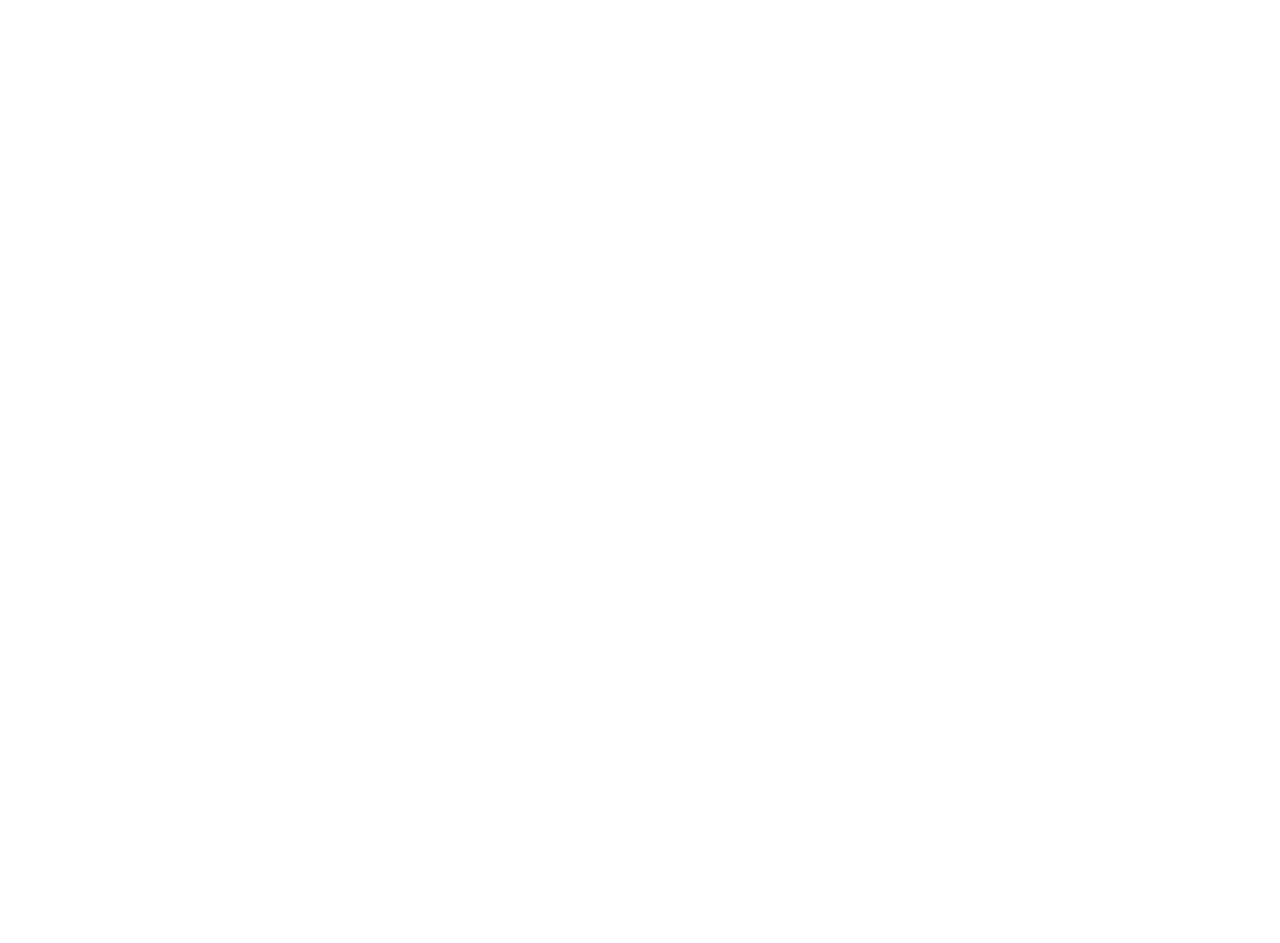
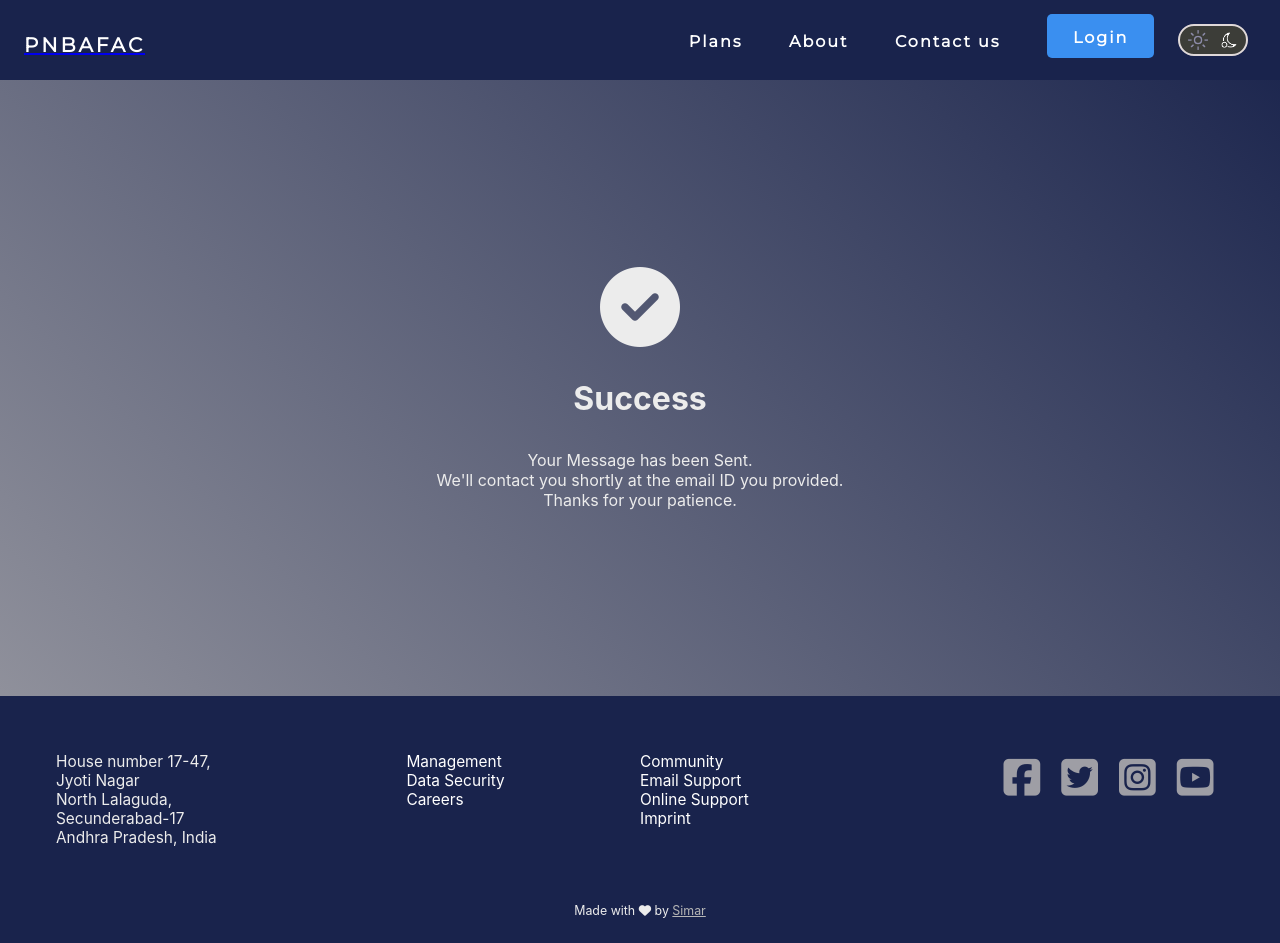
Before and after one commit to simarmannsingh/SpaceRocket, a React (Create React App) app: page /contactsubmission in a window 1280 px wide. Before the commit the page ends 800 px from the top, so only its background shows below. Built offline with nearby package versions, Linux system fonts and the light colour scheme.

Commit message:
Added contact-us form functionality along with success message page.

```diff
--- a/src/App.css
+++ b/src/App.css
@@ -32,6 +32,9 @@
 
 }
 
+h1, h2, h3, h4, h5, h6, p{
+  color: var(--text-secondary);
+}
 .App {
   /* background-color: var(--bg-tertiary); */
   background: linear-gradient(45deg, var(--bg-secondary),var(--bg-tertiary));
@@ -135,7 +138,7 @@
   display: flex;
   flex-direction: column;
   align-items: center;
-  justify-content: center;          /* for vertical */
+  justify-content: center;          /* for vertical center */
   padding-bottom: 7em;
 }
 
@@ -158,7 +161,6 @@
   color: var(--bg-tertiary);
 
 }
-
 
 .main-content{
   display: flex;
@@ -260,6 +262,24 @@
 textarea{
   resize: none;
   min-height: 10em;
+}
+
+.contactsubmission{
+justify-content: center;
+}
+
+.contactsubmission span{
+  padding: 1em;
+  text-align: center;
+}
+
+.fa-2x{  font-size:2em;  }
+.fa-3x{  font-size:3em;  }
+.fa-4x{  font-size:4em;  }
+.fa-5x{  font-size:5em;  }
+
+.fa-2x, .fa-3x, .fa-4x, .fa-5x{
+  color: var(--text-secondary);
 }
 
 .footer{
--- a/src/App.js
+++ b/src/App.js
@@ -11,6 +11,7 @@
 import Plans from './pages/Plans';
 import Pricing from './pages/Pricing';
 import LoginPage from './pages/Login';
+import ContactSubmission from './pages/contactsubmission';
 
 function App() {
   return (
@@ -24,6 +25,7 @@
         <Route path="/plans" component={Plans}/>
         <Route path="/pricing" component={Pricing}/>
         <Route path="/login" component={LoginPage}/>
+        <Route path="/contactsubmission" component={ContactSubmission}/>
         </div>
     </div>
     </Router>
--- a/src/pages/Contactus.jsx
+++ b/src/pages/Contactus.jsx
@@ -9,14 +9,14 @@
             <React.Fragment>
                 <Navbar/>
                 <div className="body-content">
-                <form className="contact-form">
+                <form name="contactus" className="contact-form" method="POST" data-netlify="true" action="/pages/contactsubmission" >
                     <span>
                         <p>Name*</p>
-                        <input className="contact-form-elements" type="text" required placeholder="Enter you name"/>
+                        <input name="name" className="contact-form-elements" type="text" required placeholder="Enter you name"/>
                     </span>
                     <span>
                         <p>Email*</p>
-                        <input className="contact-form-elements" type="email" required placeholder="Enter you Email Address"/>
+                        <input name="email" className="contact-form-elements" type="email" required placeholder="Enter you Email Address"/>
                     </span>
                     <span>
                         <p>Message*</p>
--- /dev/null
+++ b/src/pages/contactsubmission.jsx
@@ -0,0 +1,24 @@
+import React, { Component } from 'react';
+import Navbar from '../components/navbar';
+import MainpageFooter from '../components/mainpagefooter';
+
+class ContactSubmission extends Component {
+    state = {  }
+    render() {
+        return (
+            <React.Fragment>
+                <Navbar/>
+                <div className="body-content contact-form contactsubmission" >
+                    <span ><i class="fas fa-5x fa-check-circle"></i></span>
+                    <span><h1>Success</h1></span>
+                    <span><p>Your Message has been Sent. <br/> We'll contact you shortly at the email ID you provided.<br/> Thanks for your patience.</p></span>
+
+
+                </div>
+                <MainpageFooter/>
+            </React.Fragment>
+         );
+    }
+}
+
+export default ContactSubmission;
```
Also changed, not shown: 1 other file (tests, documents, lock files or other folders).
